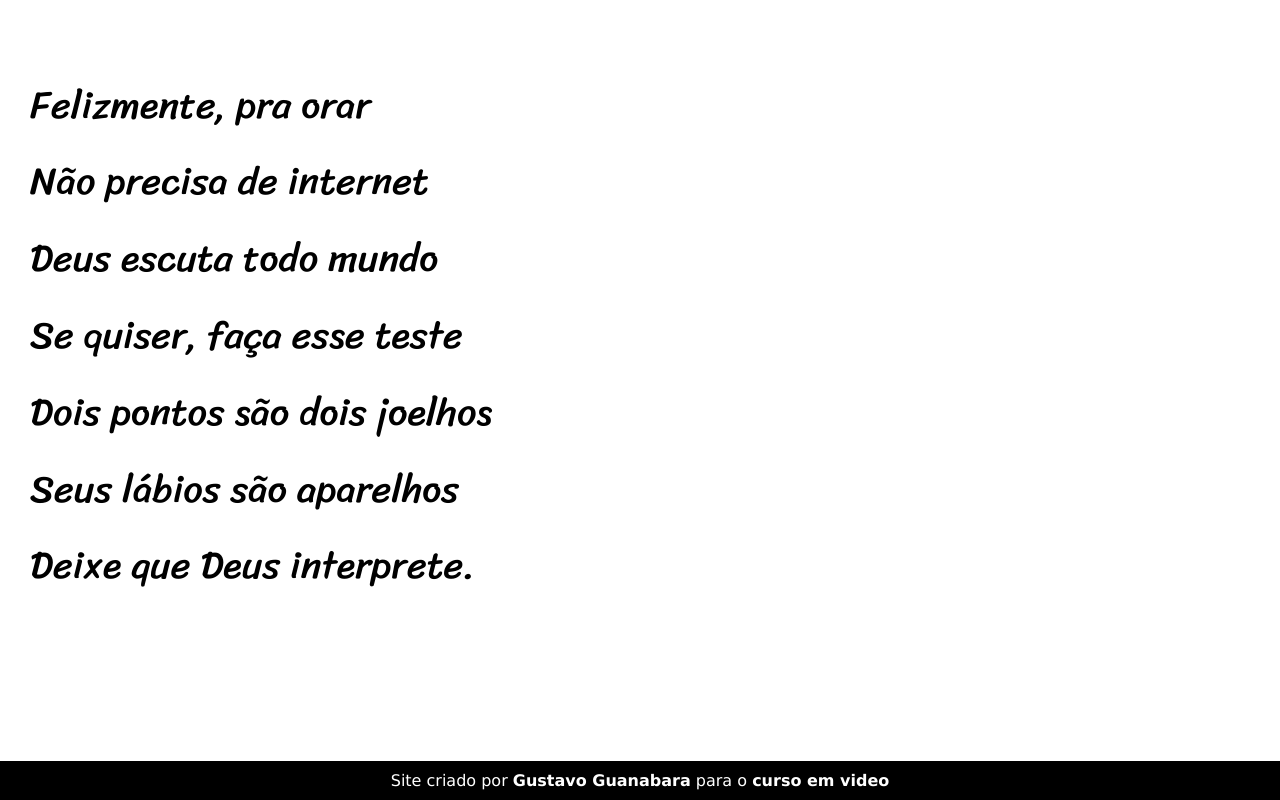
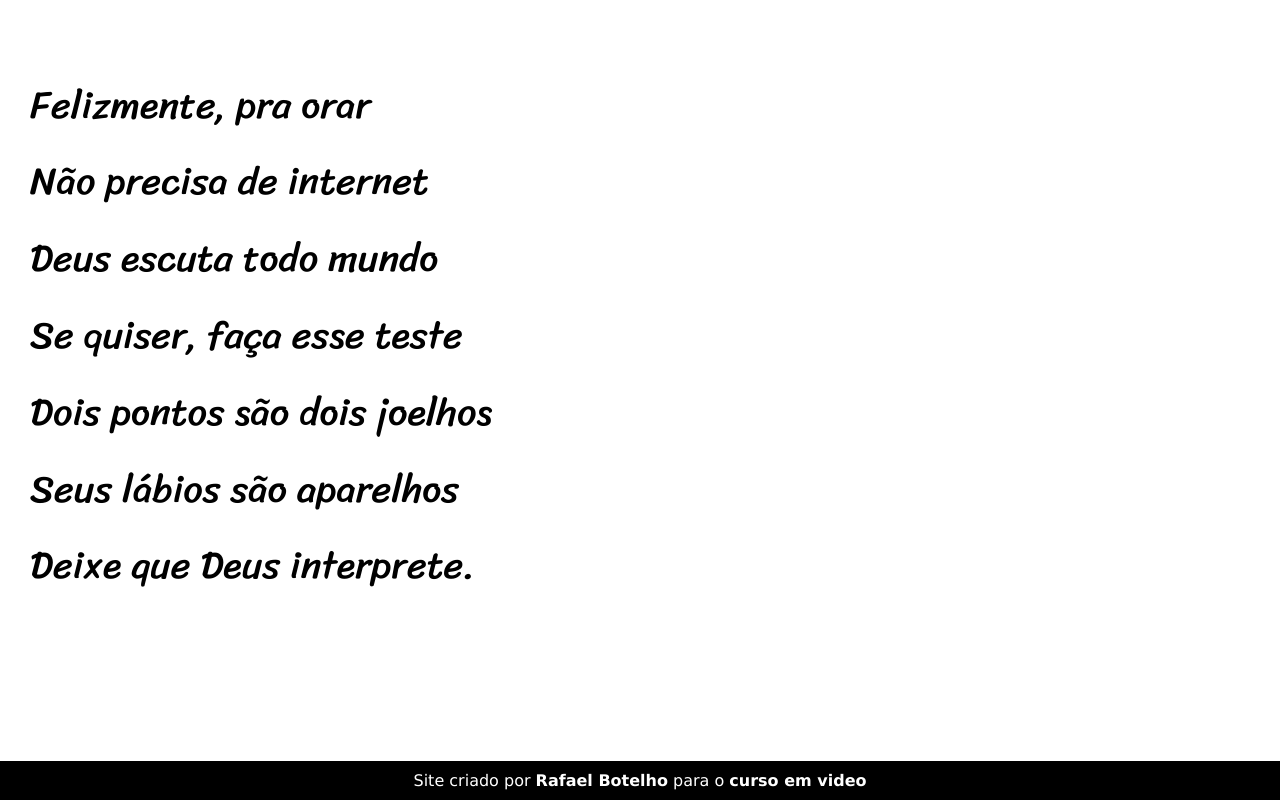
Before and after one commit to faeelbs/Projeto-Cordel, a plain HTML site: page index.html in a window 1280 px wide. Shown: the part 4626-5426 px from the top of the page. Drawn offline with Linux system fonts and the light colour scheme.

Commit message:
Update index.html

```diff
--- a/index.html
+++ b/index.html
@@ -109,7 +109,7 @@
         </section>
 
         <footer>
-            <p>Site criado por <a href="https://gustavoguanabara.github.io" target="_blank">Gustavo Guanabara</a> para o <a href="https://www.cursoemvideo.com" target="_blank">curso em video</a></p>
+            <p>Site criado por <a href="https://gustavoguanabara.github.io" target="_blank">Rafael Botelho</a> para o <a href="https://www.cursoemvideo.com" target="_blank">curso em video</a></p>
         </footer>
 
 </body>
```
